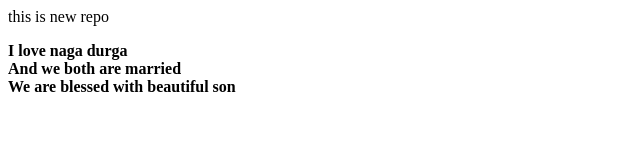
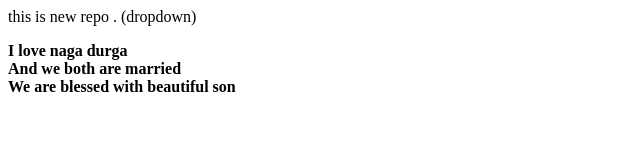
Before and after one commit to msrkris/localrepo2, a plain HTML site: page index.html in a window 1280 px wide. Shown: the whole page, without its empty margins (0-640 px from the left). Drawn offline with Linux system fonts and the light colour scheme.

```diff
--- a/index.html
+++ b/index.html
@@ -1,2 +1,2 @@
-<p>this is new repo</p>
+<p>this is new repo . (dropdown)</p>
 <p> <b>I love naga durga <br>And we both are married<br>We are blessed with beautiful son</b></p>
```
